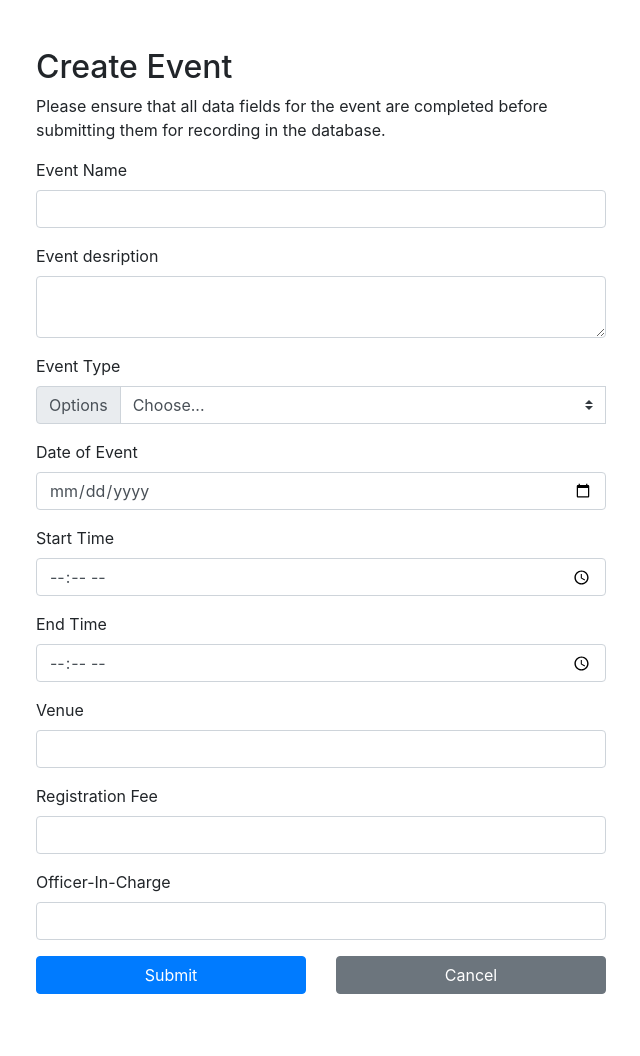
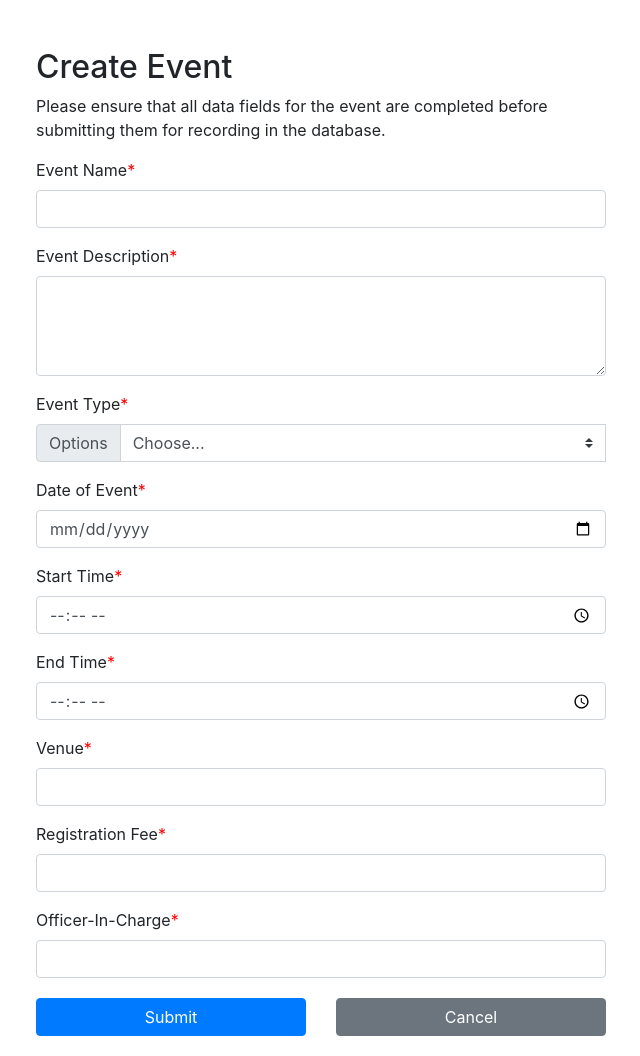
Before and after one commit to AFDanao/ncp3106_grp4, a PHP site: page /AddEvent/addEvent.php in a window 1280 px wide. Shown: the whole page, without its empty margins (319-959 px from the left). Before the commit the page ends 994 px from the top, so only its background shows below. Run offline with PHP 8.4, Linux system fonts and the light colour scheme.

Commit message:
Changing minor stuff

```diff
--- a/AddEvent/addEvent.php
+++ b/AddEvent/addEvent.php
@@ -187,8 +187,23 @@ if ($_SERVER["REQUEST_METHOD"] == "POST") {
         margin: 0 auto;
       }
 
+      .ast {
+        color: rgba(255, 0, 0, 100);
+      }
+
       ::-webkit-scrollbar {
         width: 0;
+      }
+
+      textarea {
+        resize: vertical;
+        min-height: 100px;
+        max-height: 200px;
+      }
+
+      input::-webkit-outer-spin-button,
+      input::-webkit-inner-spin-button {
+        -webkit-appearance: none;
       }
     </style>
   </head>
@@ -205,7 +220,7 @@ if ($_SERVER["REQUEST_METHOD"] == "POST") {
             <form action="<?php echo htmlspecialchars($_SERVER["PHP_SELF"]); ?>" method="post" enctype="multipart/form-data">
               <!-- Event Name -->
               <div class="form-group">
-                <label>Event Name</label>
+                <label>Event Name<span class="ast">*</span></label>
                 <input type="text" name="name" class="form-control <?php echo (!empty($name_err)) ? 'is-invalid' : ''; ?>" value="<?php echo $name; ?>" >
                 <!--  adds "is-invalid" class to the input if there is error (outlines the field red)  -->
                 <span class="invalid-feedback"><?php echo $name_err; ?></span>
@@ -213,19 +228,18 @@ if ($_SERVER["REQUEST_METHOD"] == "POST") {
 
               <!-- Event desription -->
               <div class="form-group">
-                <label>Event desription</label>
+                <label>Event Description<span class="ast">*</span></label>
                 <textarea
                   name="des"
                   class="form-control <?php echo (!empty($des_err)) ? 'is-invalid' : ''; ?>" value="<?php echo $des; ?>"
-                >
-                </textarea>
+                ></textarea>
                 <span class="invalid-feedback"
                   ><?php echo $des_err; ?></span
                 >
               </div>
 
               <!-- Event Type -->
-              <label>Event Type</label>
+              <label>Event Type<span class="ast">*</span></label>
               <div class="input-group mb-3">
                 <div class="input-group-prepend">
                   <label class="input-group-text" for="inputGroupSelect01">Options</label>
@@ -242,14 +256,14 @@ if ($_SERVER["REQUEST_METHOD"] == "POST") {
 
               <!-- Date of Event -->
               <div class="form-group">
-                <label>Date of Event</label>
+                <label>Date of Event<span class="ast">*</span></label>
                 <input class="form-control <?php echo (!empty($date_err)) ? 'is-invalid' : ''; ?>" type="date" name="date" id="date" value="<?php echo $date; ?>"/>
                 <span class="invalid-feedback"><?php echo $date_err; ?></span>
               </div>
 
               <!-- Start Time -->
               <div class="form-group">
-                <label>Start Time</label>
+                <label>Start Time<span class="ast">*</span></label>
                 <input class="form-control <?php echo (!empty($start_time_err)) ? 'is-invalid' : ''; ?>"
                   type="time"
                   id="start_time"
@@ -263,7 +277,7 @@ if ($_SERVER["REQUEST_METHOD"] == "POST") {
 
               <!-- End Time -->
               <div class="form-group">
-                <label>End Time</label>
+                <label>End Time<span class="ast">*</span></label>
                 <input class="form-control <?php echo (!empty($end_time_err)) ? 'is-invalid' : ''; ?>"
                   type="time"
                   id="end_time"
@@ -277,7 +291,7 @@ if ($_SERVER["REQUEST_METHOD"] == "POST") {
 
               <!-- Venue -->
               <div class="form-group">
-                <label>Venue</label>
+                <label>Venue<span class="ast">*</span></label>
                 <input
                   type="text"
                   name="venue"
@@ -287,7 +301,7 @@ if ($_SERVER["REQUEST_METHOD"] == "POST") {
 
               <!-- Registration Fee -->
               <div class="form-group">
-                <label>Registration Fee</label>
+                <label>Registration Fee<span class="ast">*</span></label>
                 <input
                   type="number"
                   name="fee"
@@ -298,7 +312,7 @@ if ($_SERVER["REQUEST_METHOD"] == "POST") {
 
               <!-- Officer-In-Charge -->
               <div class="form-group">
-                <label>Officer-In-Charge</label>
+                <label>Officer-In-Charge<span class="ast">*</span></label>
                 <input
                   type="text"
                   name="officer"
@@ -310,8 +324,8 @@ if ($_SERVER["REQUEST_METHOD"] == "POST") {
               <!-- Submit Button -->
               <div class="form-group">
                 <div class="row">
-                  <div class="col-md-6"><input type="submit" class="btn btn-primary btn-block" value="Submit" /></div>
-                  <div class="col-md-6"><a href="../select.php" class="btn btn-secondary btn-block">Cancel</a></div>
+                  <div class="col-md-6 my-1"><input type="submit" class="btn btn-primary btn-block" value="Submit" /></div>
+                  <div class="col-md-6 my-1"><a href="../select.php" class="btn btn-secondary btn-block">Cancel</a></div>
                 </div>
               </div>
             </form>
```
Also changed, not shown: AddStudent/addParticipant.php (+13 -27 lines), AddStudent/addStudent.php (+7 -2 lines), ManageEvent/manageEvent.php (+15 -4 lines).
